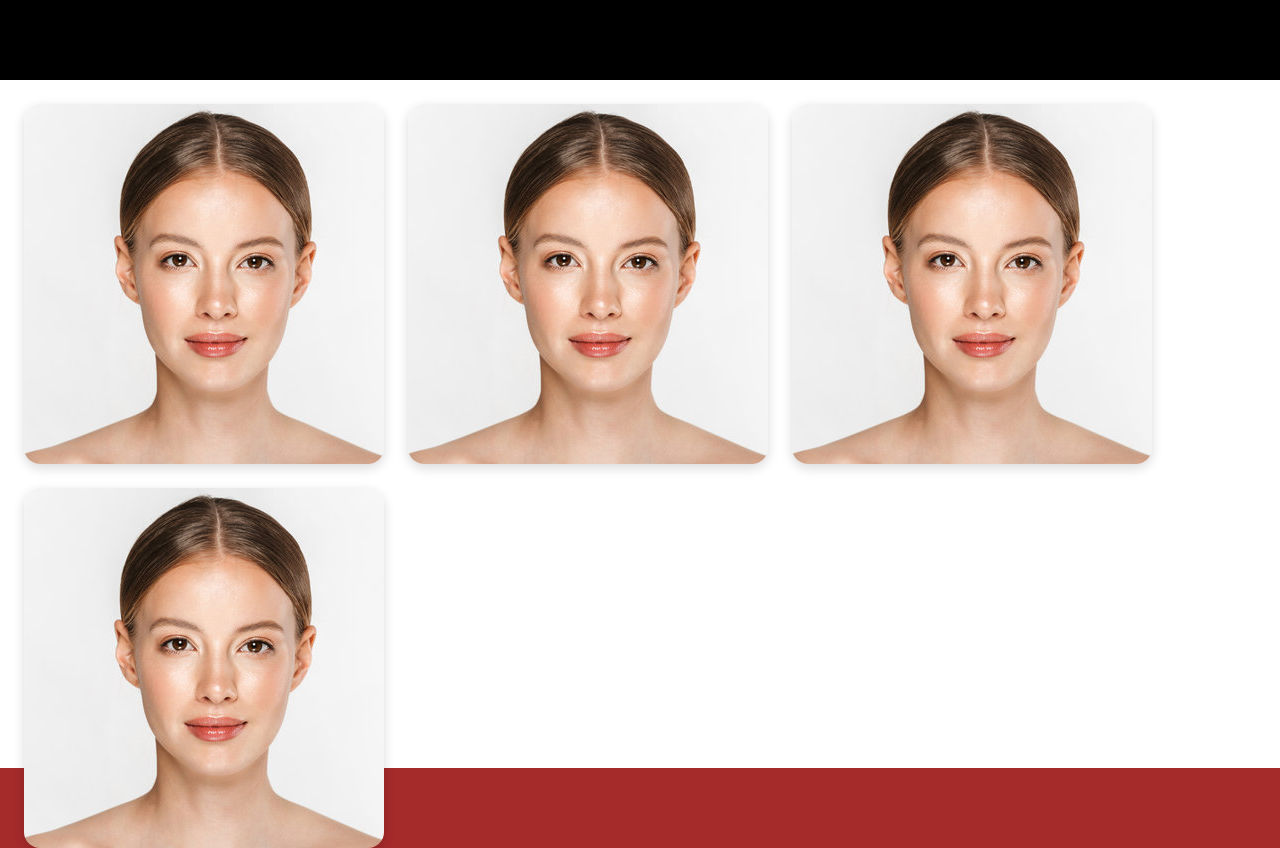
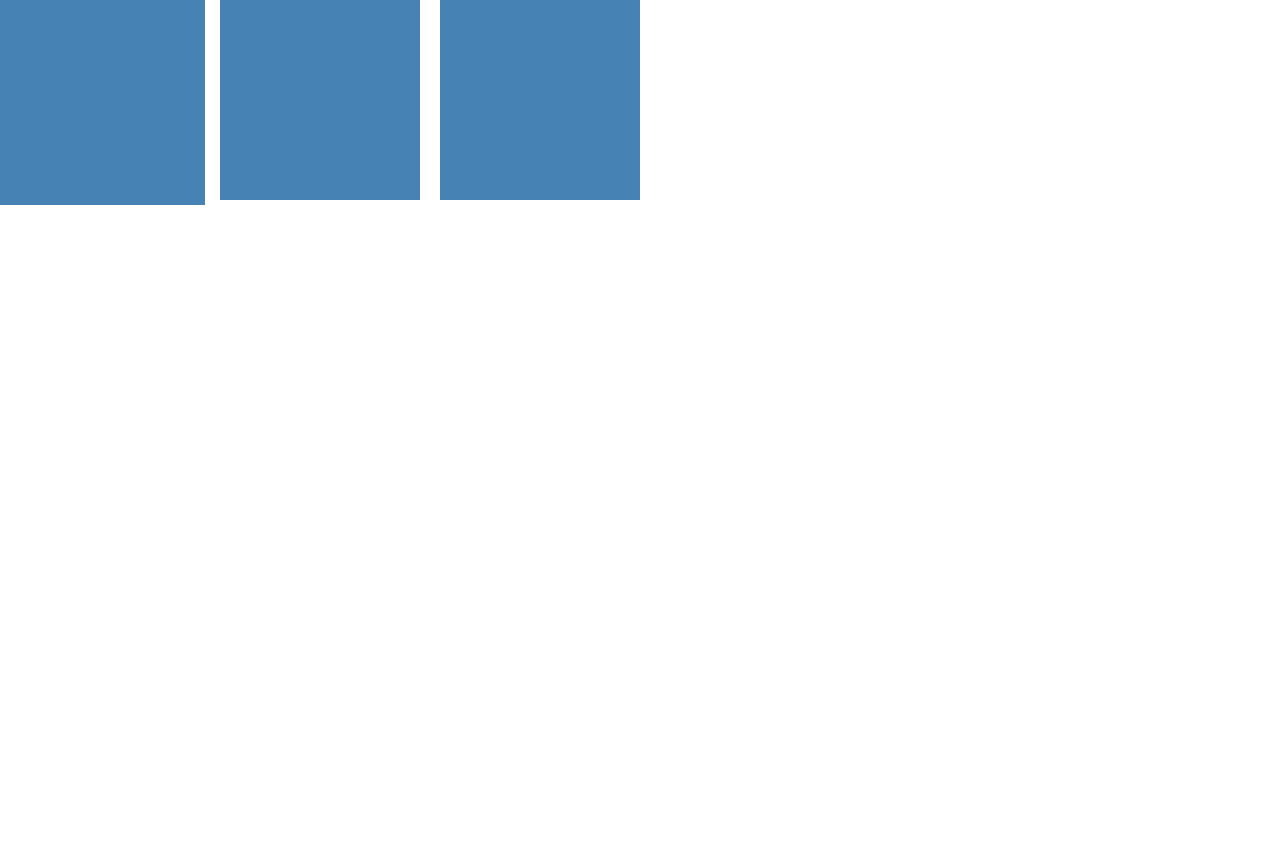
Before and after one commit to edWebDev00/Portfolio, a plain HTML site: page projects.html in a window 1280 px wide. After the commit the page ends 800 px from the top, so only its background shows below. Drawn offline with Linux system fonts and the light colour scheme.

Commit message:
Broke down projects page

```diff
--- a/projects.html
+++ b/projects.html
@@ -8,15 +8,11 @@
 
 </head>
 <body>
-    <div class="menu"></div>
-    <div class="main">
-        <div class="card large"></div>
-        <div class=" card medium"></div>
-        <div class="card small"></div>
-        <div class="card smaller"></div>
-
+    <div class="container">
+        <div class="card"></div>
+        <div class="card"></div>
+        <div class="card"></div>
     </div>
-    <div class="footer"></div>
 
 </body>
 </html>
--- a/style.css
+++ b/style.css
@@ -1,3 +1,4 @@
+ /* index */
 body {
     margin: 0;
     padding: 0;
@@ -7,48 +8,23 @@ body {
 {
     height: 100vh;
 }
- /* project section */
+ /* projects */
 .menu {
     height: 10vh;
     background-color: black;
 
 }
-.main {
-    height: 80vh;
+.container {
     display: flex;
-    gap: 3vh;
-    padding: 3vh;
-    flex-wrap: wrap;
+    gap: 20px;
+
 }
 .card {
-    background-image: url(images/face.jpg);
-    background-size: cover;
-    background-position: center;
-    border-radius: 2vh;
-    box-shadow: 0 4px 12px rgba(0,0,0,0.15);
-    transition: transform 0.3s ease;
+    width:200px;
+    height:200px;
+    background-color: steelblue;
 }
 .card:hover {
     transform: scale(1.05);
 
 }
-.large {
-    height:45vh;
-    width: 45vh;
-}
-.medium {
-    height:45vh;
-    width: 45vh;
-}
-.small {
-    height:45vh;
-    width: 45vh;
-}
-.smaller {
-    height:45vh;
-    width: 45vh;
-}
-.footer{
-    height: 10vh;
-    background-color: brown;
-}
```
Also changed, not shown: images/DXRQRBstS3uhv6JtU8UKEA.webp (added), images/DrSivana.webp (added).
